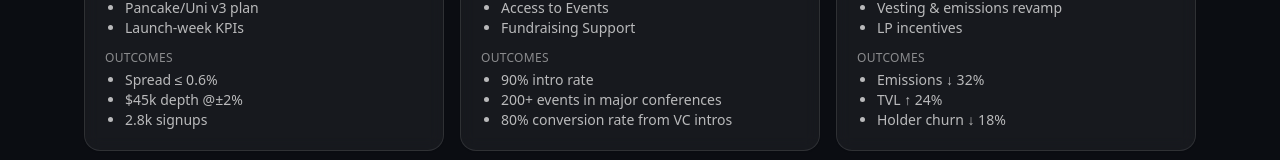
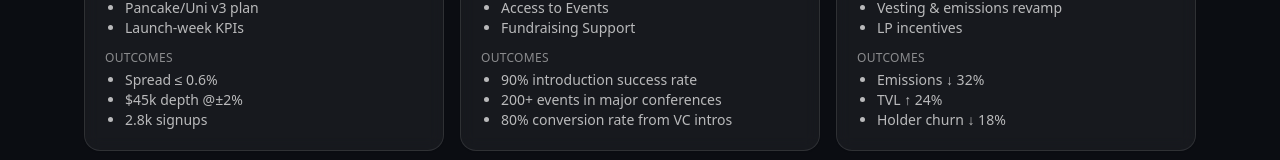
Before and after one commit to Calix-lab/gian-site, a Next.js app: page / in a window 1280 px wide. Shown: the part 1662-1822 px from the top of the page. Built offline with nearby package versions, Linux system fonts and the light colour scheme.

Commit message:
Update page.jsx

```diff
--- a/app/page.jsx
+++ b/app/page.jsx
@@ -185,7 +185,7 @@
               title="Partnerships Pipeline"
               context="Access to over 600+ Partner Network"
               actions={["Warm intros to desired partners", "Access to Events", "Fundraising Support"]}
-              outcomes={["90% intro rate", "200+ events in major conferences", "80% conversion rate from VC intros"]}
+              outcomes={["90% introduction success rate", "200+ events in major conferences", "80% conversion rate from VC intros"]}
             />
             <CaseStudy
               title="Tokenomics Optimization"
```
